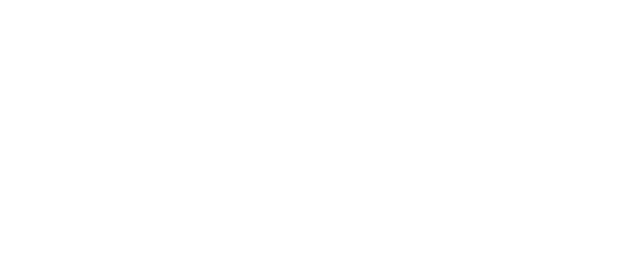
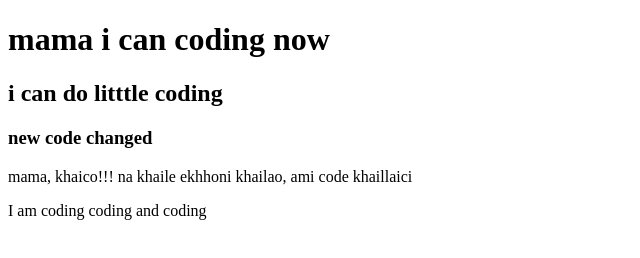
Before and after one commit to AnimeshRoy95/my-second-repo, a plain HTML site: page index.html in a window 1280 px wide. Shown: the whole page, without its empty margins (0-640 px from the left). Drawn offline with Linux system fonts and the light colour scheme.

Commit message:
Style added

```diff
--- a/index.html
+++ b/index.html
@@ -5,8 +5,13 @@
     <meta http-equiv="X-UA-Compatible" content="IE=edge">
     <meta name="viewport" content="width=device-width, initial-scale=1.0">
     <title>Document</title>
+    <link rel="stylesheet" href="style.css">
 </head>
 <body>
-
+    <h1>mama i can coding now</h1>
+    <h2>i can do litttle coding</h2>
+    <h3>new code changed</h3>
+    <p>mama, khaico!!! na khaile ekhhoni khailao, ami code khaillaici</p>
+    <p>I am coding coding and coding</p>
 </body>
 </html>
```
Also changed, not shown: style.css (added).
